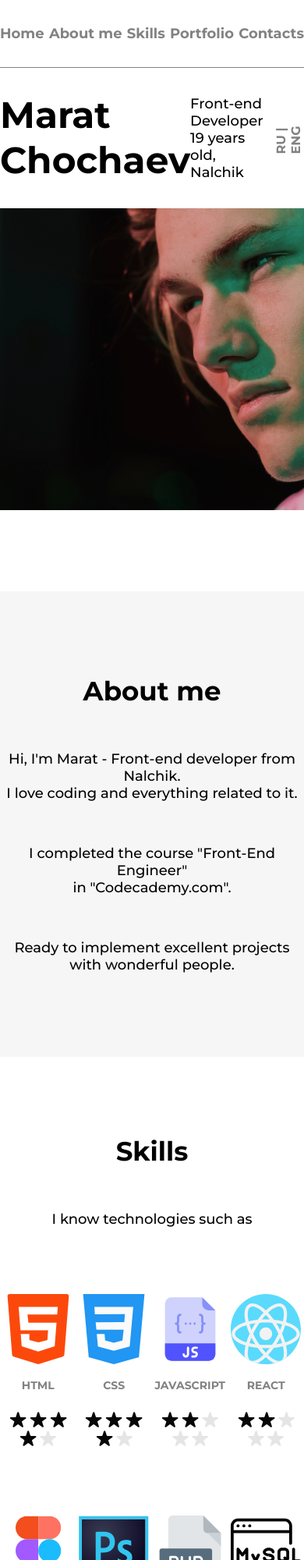
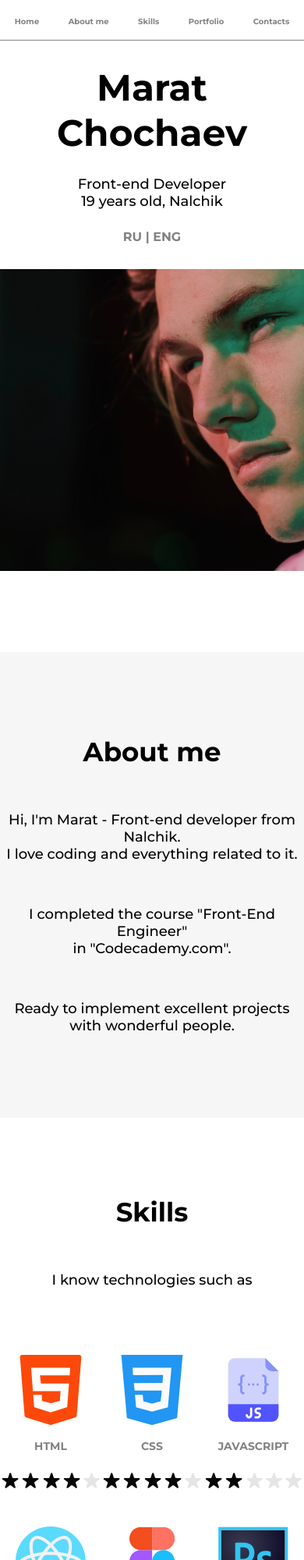
Before and after one commit to Shall-Fade/portfolio, a plain HTML site: page index.html in a window 390 px wide. Shown: the top 2000 px of the page at 78% size. Drawn offline with Linux system fonts and the light colour scheme.

Commit message:
Update style.css
Добавил @media

```diff
--- a/assets/css/style.css
+++ b/assets/css/style.css
@@ -20,9 +20,6 @@ body {
     display: flex;
     justify-content: space-between;
     align-items: center;
-}
-
-.nav-list {
     list-style-type: none;
     padding: 32px 0;
     border-bottom: 1px solid #828282;
@@ -244,3 +241,49 @@ body {
     color: #ff0000;
     font-size: 18px;
 }
+
+@media screen and (max-width: 650px) {
+    .nav-list {
+        justify-content: space-around;
+        padding: 16px 0;
+    }
+    .nav-item a {
+        font-size: 10px;
+    }
+    .main-img {
+        width: 100%;
+    }
+    .main-title {
+        text-align: center;
+    }
+    .main-text {
+        padding-top: 25px;
+        text-align: center;
+    }
+    .main {
+        display: flex;
+        flex-direction: column;
+        align-items: center;
+    }
+    .vertical-text {
+        transform: rotate(0);
+        padding-top: 25px;
+    }
+    .description-items {
+        line-height: 22px;
+    }
+    .footer-description {
+        line-height: 25px;
+    }
+    .footer-img img{
+        padding-top: 15px;
+        margin-top: 15px;
+    }
+    .grid-container {
+        grid-template-rows: 1fr 1fr 1fr;
+        grid-template-columns: 1fr 1fr 1fr;
+    }
+    .grid-items {
+        padding-bottom: 45px;
+    }
+}
```
